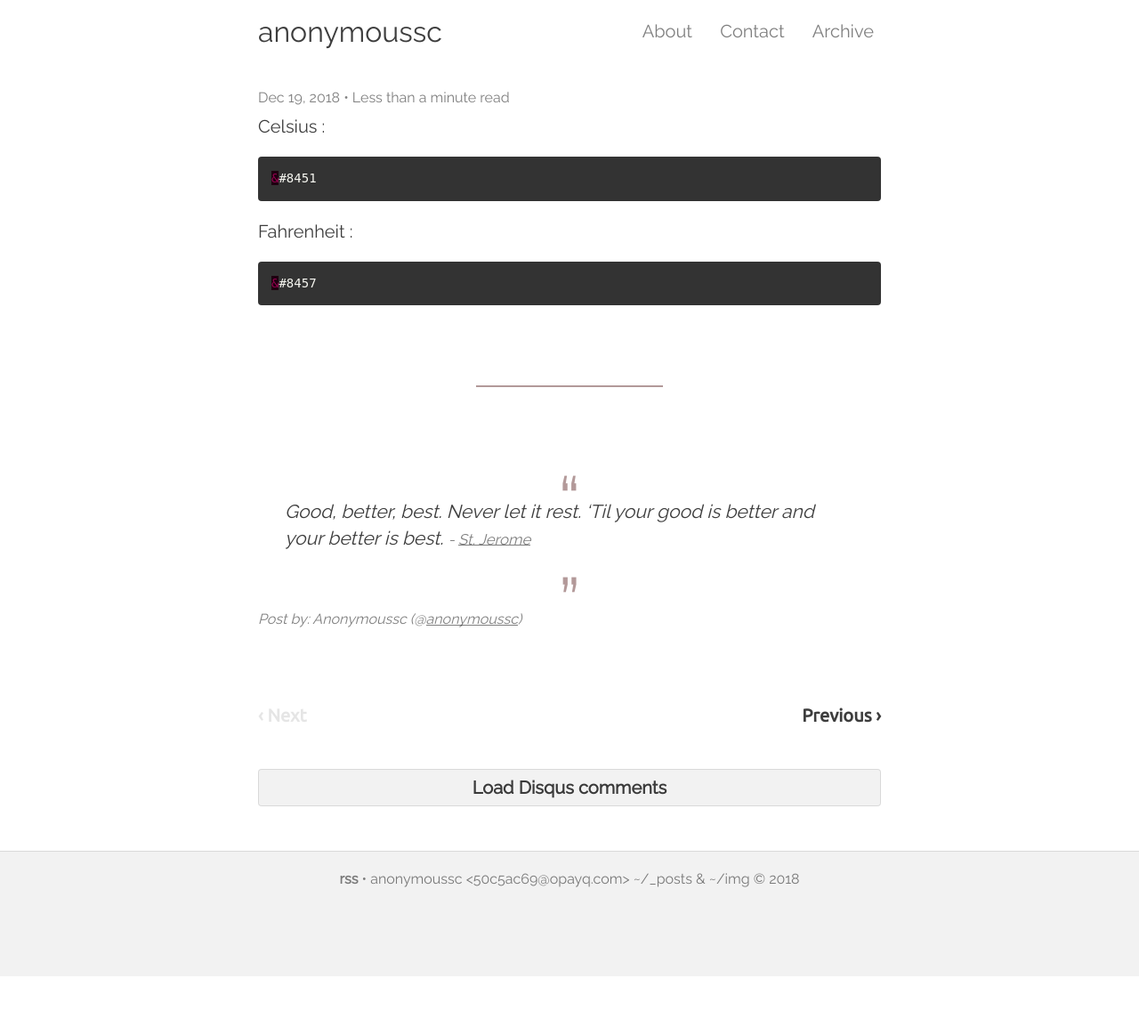
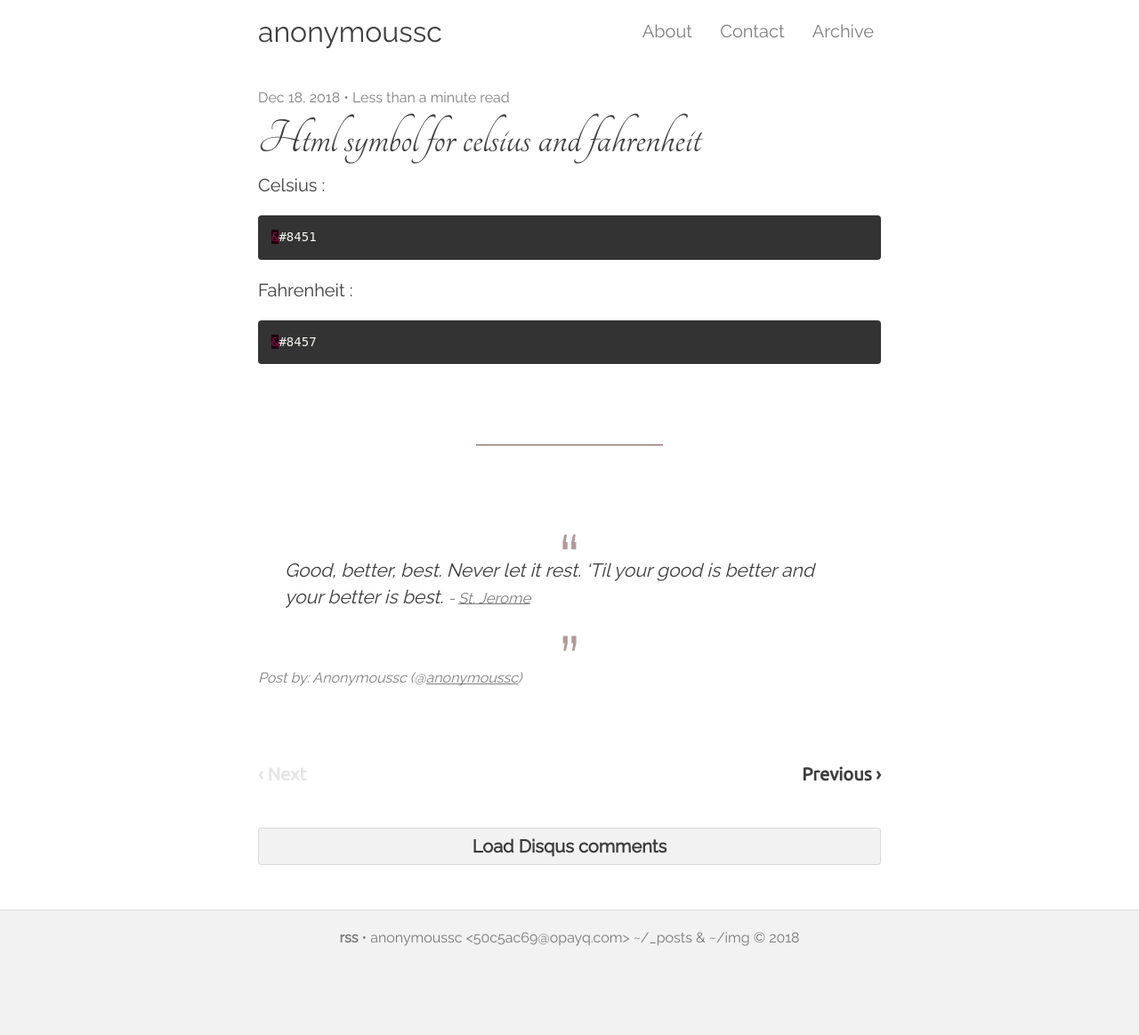
Before and after one commit to anonymoussc/anonymoussc.github.io, a Jekyll site: the page built from _posts/2018-12-19-html-symbol-for-celsius-and-fahrenheit.markdown, in a window 1280 px wide. Shown: the whole page at 89% size. Built offline with Jekyll 4.4.1, drawn with Linux system fonts in a browser that asks for light colours; before the commit the page ends 1097 px from its top, so only the background shows below that.

Commit message:
Modified 2018-12-19-html-symbol-for-celsius-and-fahrenheit

```diff
--- a/_posts/2018-12-19-html-symbol-for-celsius-and-fahrenheit.markdown
+++ b/_posts/2018-12-19-html-symbol-for-celsius-and-fahrenheit.markdown
@@ -1,8 +1,8 @@
 ---
-title:  "HTML symbol for celsius and fahrenheit"
-date:   2018-12-19 22:46:00
+title:  "Html symbol for celsius and fahrenheit"
+date:   2018-12-18 22:46:00
 categories: Software-Engineering
-summary: &#8451 &#8457
+summary: Celsius (&#8451) and Fahrenheit (&#8457)
 ---
 
 Celsius :
```
